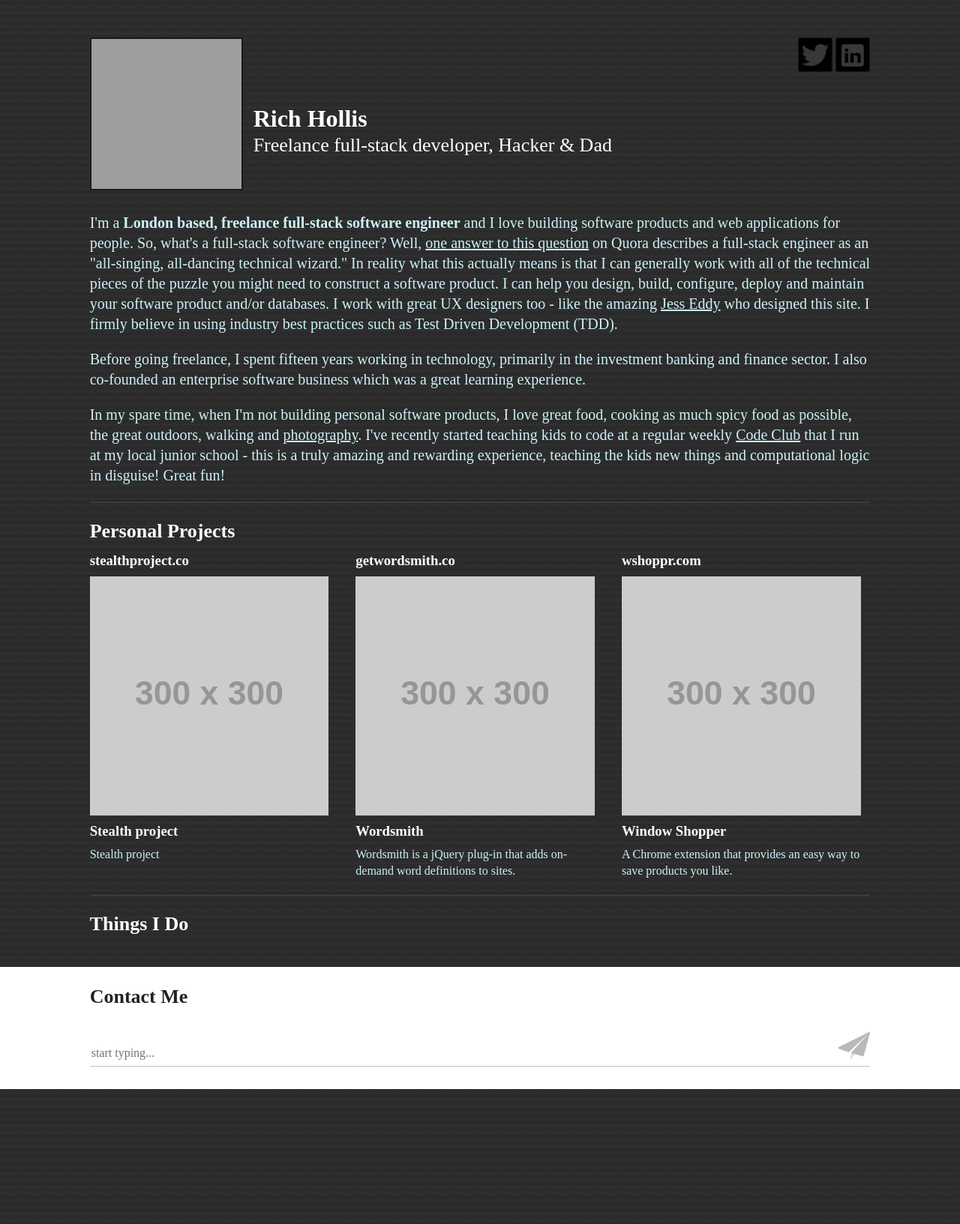
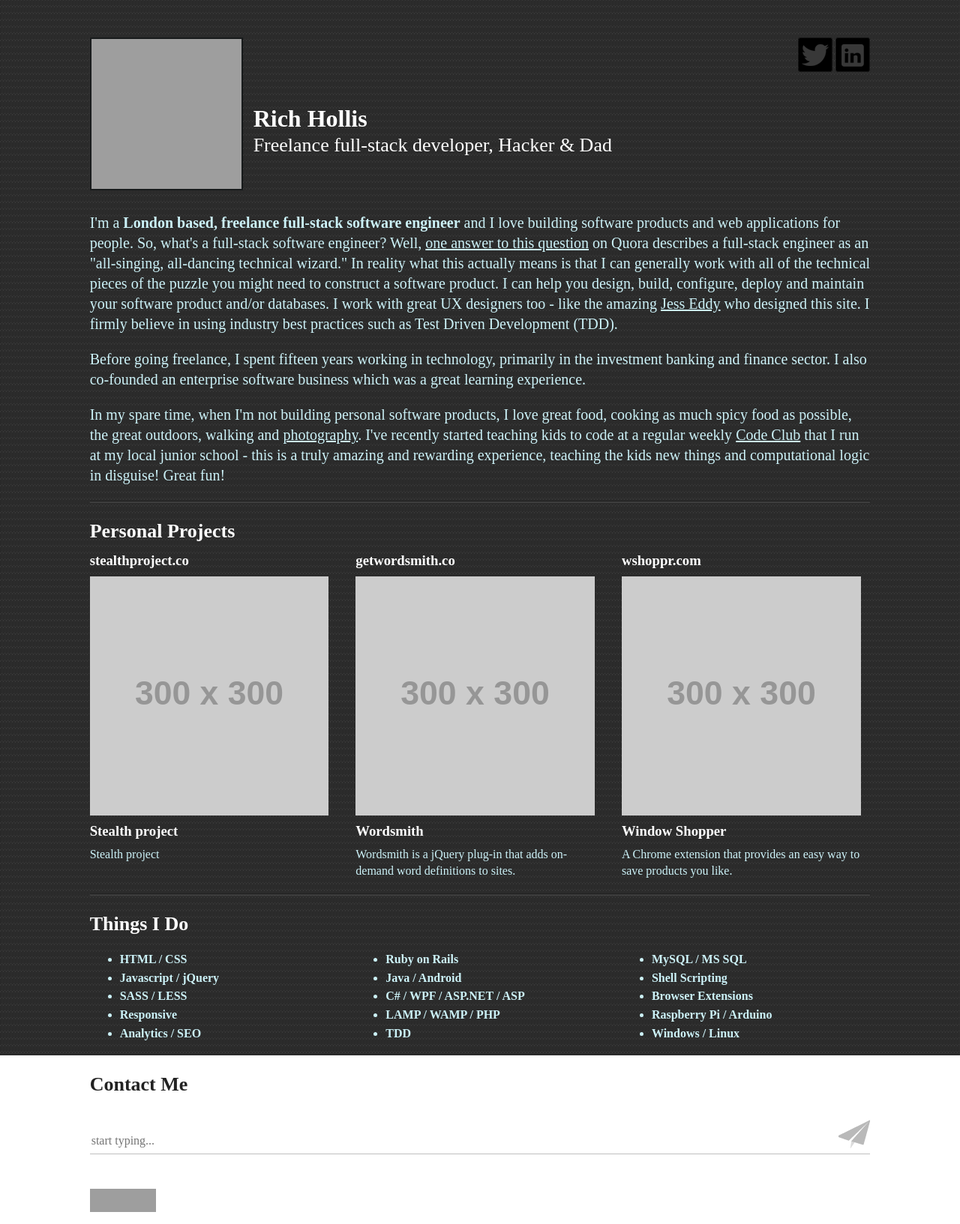
Before and after one commit to richhollis/website-responsive, a Jekyll site: the page built from index.html, in a window 1280 px wide. Shown: the whole page at 75% size. Built offline with Jekyll 4.4.1, drawn with Linux system fonts in a browser that asks for light colours; nearby versions of some CDN libraries; grey boxes are pictures that could not be loaded.

Commit message:
Bug fixes, valid xhtml

```diff
--- a/_layouts/default.html
+++ b/_layouts/default.html
@@ -5,7 +5,7 @@
 <!--[if gt IE 8]><!--> <html class="no-js"> <!--<![endif]-->
     <head>
         <meta charset="utf-8">
-        <meta http-equiv="X-UA-Compatible" content="IE=edge,chrome=1">
+        <!--<meta http-equiv="X-UA-Compatible" content="IE=edge,chrome=1">-->
         <title>{% if page.title %}{{ page.title }} | {% endif %}{{site.title}} - {{site.description}}</title>
         <meta name="description" content="{% if page.meta %}{{ page.meta }}{% else %}{{site.meta}}{% endif %}">
         <meta name="viewport" content="width=device-width">
@@ -30,6 +30,14 @@
 
         {{ content }}
 
+        <!-- validator -->
+        <div class="row clearfix" style="background: white">
+          <div class="col pad">&nbsp;</div>
+          <p class="col pad-full" style="background: white">
+            <a href="http://validator.w3.org/check?uri=referer"><img src="http://www.w3.org/Icons/valid-xhtml10" alt="Valid XHTML 1.0 Strict" height="31" width="88" /></a>
+          </p>
+        </div>
+
         <script src="//ajax.googleapis.com/ajax/libs/jquery/1.8.2/jquery.min.js"></script>
         <script>window.jQuery || document.write('<script src="js/vendor/jquery-1.8.2.min.js"><\/script>')</script>
         <script src="js/plugins.js"></script>
--- a/css/gridpak.css
+++ b/css/gridpak.css
@@ -62,6 +62,9 @@
 
         .pad { display: none;}
 
+        .things:nth-of-type(2) UL { margin-bottom: 0px; }
+        .things:nth-of-type(3) UL { margin-top: 0px; margin-bottom: 0px; }
+        .things:nth-of-type(4) UL { margin-top: 0px; }
 
         .social,
         .span_1 {
@@ -72,6 +75,7 @@
             width:66.6666666667%;
         }
         .full,
+        .full-pad,
         .project,
         .things,
         .contact,
--- a/index.html
+++ b/index.html
@@ -27,15 +27,15 @@ skills: [
 <div class="row clearfix">
   <div class="col pad">&nbsp;</div>
   <div class="col title">
-    <img class="brand" src="http://0.gravatar.com/avatar/b5874ab143e4ae54d964a933116417a6" />
+    <img class="brand" src="http://0.gravatar.com/avatar/b5874ab143e4ae54d964a933116417a6" alt="Picture of Rich Hollis" />
     <div class="title-block">
       <h1>{{ site.title }}</h1><br />
       <h2>{{ site.description }}</h2>
     </div>
   </div>
   <div class="col social">
-    {% if site.twitter-url %}<a href="{{ site.twitter-url }}"><img src="img/Twitter.png"></a>{% endif %}
-    {% if site.linkedin-url %}<a href="{{ site.linkedin-url }}"><img src="img/LinkedIn.png"></a>{% endif %}
+    {% if site.twitter-url %}<a href="{{ site.twitter-url }}"><img src="img/Twitter.png" alt="Twitter image link"></a>{% endif %}
+    {% if site.linkedin-url %}<a href="{{ site.linkedin-url }}"><img src="img/LinkedIn.png" alt="Linked In image link"></a>{% endif %}
   </div>
 </div>
 
@@ -57,7 +57,7 @@ skills: [
   {% for post in site.posts limit: 3  %}
   <div class="col project">
     <h3><a href="{{post.site-url}}">{{ post.url-title }}</a></h3>
-    <a href="{{post.site-url}}"><img src="{{ post.image }}" /></a>
+    <a href="{{post.site-url}}"><img src="{{ post.image }}" alt="{{ post.title}} sample image" /></a>
     <h3 class="sub">{{ post.title }}</h3>
     <p class="sub">{{ post.desc }}</p>
   </div>
@@ -81,21 +81,21 @@ skills: [
   <div class="col pad">&nbsp;</div>
   <div class="col things">
     <ul>
-      {% for skill in site.skills[0] %}
+      {% for skill in page.skills[0] %}
       <li>{{ skill }}</li>
       {% endfor %}
     </ul>
   </div>
   <div class="col things">
     <ul>
-      {% for skill in site.skills[1] %}
+      {% for skill in page.skills[1] %}
       <li>{{ skill }}</li>
       {% endfor %}
     </ul>
   </div>
   <div class="col things">
     <ul>
-      {% for skill in site.skills[2] %}
+      {% for skill in page.skills[2] %}
       <li>{{ skill }}</li>
       {% endfor %}
     </ul>
@@ -106,7 +106,7 @@ skills: [
   <div class="col pad">&nbsp;</div>
   <div class="col contact">
     <h2>Contact Me</h2>
-    <form action="https://docs.google.com/spreadsheet/formResponse?formkey=dHFCcHZvbmg2bHFMUnV6YXhidzFobXc6MQ&embedded=true&embedded=true&ifq" method="POST" id="ss-form" class="contact-form">
+    <form action="https://docs.google.com/spreadsheet/formResponse?formkey=dHFCcHZvbmg2bHFMUnV6YXhidzFobXc6MQ&amp;embedded=true&amp;embedded=true&amp;ifq" method="POST" id="ss-form" class="contact-form">
       <div class="underlined clearfix">
         <input type="text" name="entry.0.single" value="" id="entry_0" placeholder="start typing...">
         <input type="submit" name="submit" value="Submit" />
```
